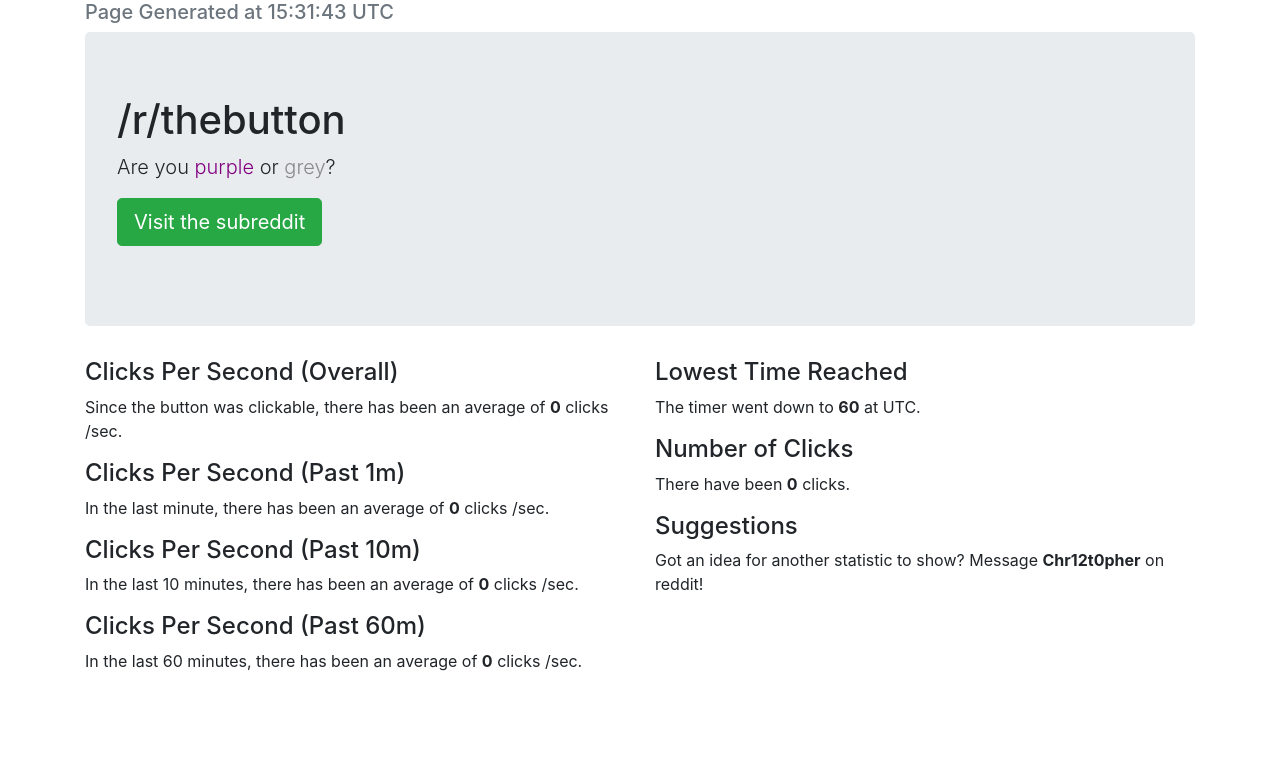
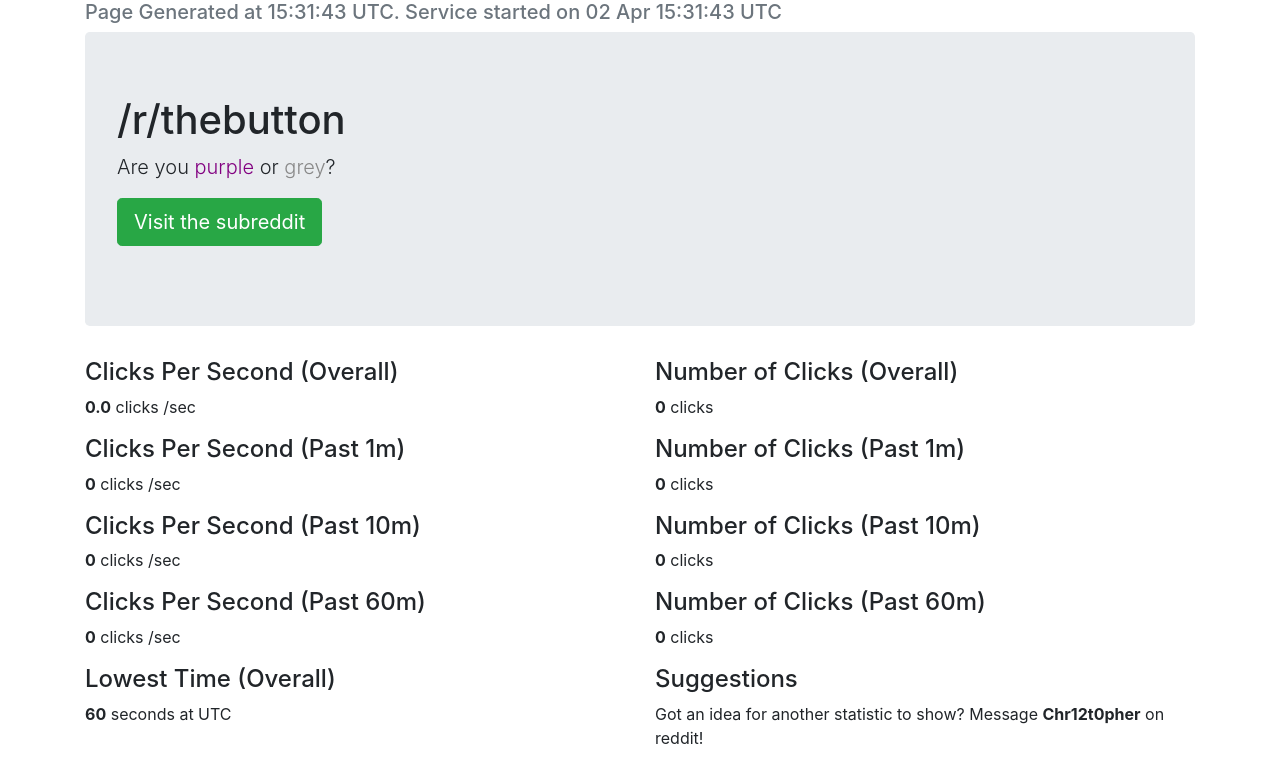
Before and after one commit to Chr12t0pher/r-slash-thebutton, a Flask app: page / in a window 1280 px wide. Shown: the top 783 px of the page. Run offline with Flask 2, Linux system fonts and the light colour scheme; some libraries are stand-ins or nearby versions.

Commit message:
Made averages work better, now uses a rolling average rather than every x minutes.

```diff
--- a/app.py
+++ b/app.py
@@ -4,19 +4,23 @@ import threading
 from flask import Flask, render_template
 import datetime
 from json import loads, dumps
-import redis
 from time import sleep
+
+starttime = datetime.datetime.utcnow().strftime("%d %b %H:%M:%S")
 
 try:
     with open("lowest.json", "r") as f:
-        button_data = {"lowestTime": loads(f.read()), "clicks_second": {"1m": 0, "10m": 0, "60m": 0, "all": 0},
-                       "clicks": 0}
+        button_data = {"lowestTime": {"1m": 0, "10m": 0, "60m": 0, "all": loads(f.read())},
+                       "clicks_second": {"1m": 0, "10m": 0, "60m": 0, "all": 0},
+                       "clicks": {"1m": 0, "10m": 0, "60m": 0, "all": 0}}
+        historic_data = {"click_count": []}
 except IOError:
-        button_data = {"lowestTime": {"value": 60, "time": ""}, "clicks_second": {"1m": 0, "10m": 0, "60m": 0,
-                                                                                  "all": 0}, "clicks": 0}
+        button_data = {"lowestTime": {"1m": 0, "10m": 0, "60m": 0, "all": {"clicks": 60, "time": ""}},
+                       "clicks_second": {"1m": 0, "10m": 0, "60m": 0, "all": 0},
+                       "clicks": {"1m": 0, "10m": 0, "60m": 0, "all": 0}}
+        historic_data = {"click_count": []}
 
 app = Flask(__name__)
-red = redis.StrictRedis()
 
 
 def socket_controller():
@@ -24,55 +28,50 @@ def socket_controller():
 
     class Socket(WebSocketClient):
         def received_message(self, message):
-            message_dict = literal_eval(str(message))["payload"]  # Convert string to dictionary and strip unneeded data.
-            if message_dict["seconds_left"] < button_data["lowestTime"]["value"]:
-                button_data["lowestTime"]["value"] = int(message_dict["seconds_left"])
-                button_data["lowestTime"]["time"] = message_dict["now_str"][-8:].replace("-", ":")
+            message_dict = literal_eval(str(message))["payload"]
+            if message_dict["seconds_left"] < button_data["lowestTime"]["all"]["clicks"]:
+                button_data["lowestTime"]["all"]["clicks"] = int(message_dict["seconds_left"])
+                button_data["lowestTime"]["all"]["time"] = message_dict["now_str"][-8:].replace("-", ":")
                 with open("lowest.json", "w") as f:
-                    f.write(dumps(button_data["lowestTime"]))
-            button_data["clicks"] = int(message_dict["participants_text"].replace(",", ""))
-            button_data["clicks_second"]["all"] = round((button_data["clicks"] / (datetime.datetime.today() -
-                                                         datetime.datetime(2015, 4, 1, 17, 00, 00)).total_seconds()), 3)
-        red.publish("main", dumps(button_data))
+                    f.write(dumps(button_data["lowestTime"]["all"]))
+            button_data["clicks"]["all"] = int(message_dict["participants_text"].replace(",", ""))
+
     socket = Socket("wss://wss.redditmedia.com/thebutton?h=18f357d4d3b377018523f3981d36f2c63f976873&e=1428054735")
     socket.connect()
     socket.run_forever()
 
 
-def one_minute_average():
-    global button_data
+def calculate_averages():
     while True:
-        start = button_data["clicks"]
-        sleep(60)
-        end = button_data["clicks"]
-        button_data["clicks_second"]["1m"] = round((end - start) / 60, 3)
+        button_data["clicks_second"]["all"] = round((button_data["clicks"]["all"] / (datetime.datetime.today() -
+                                                     datetime.datetime(2015, 4, 1, 17, 00, 00)).total_seconds()), 3)
+        if len(historic_data["click_count"]) >= 12:
+            button_data["clicks_second"]["1m"] = round((historic_data["click_count"][-1] - historic_data["click_count"][-12]) / 60, 3)
+            button_data["clicks"]["1m"] = round(historic_data["click_count"][-1] - historic_data["click_count"][-12], 3)
+        if len(historic_data["click_count"]) >= 120:
+            button_data["clicks_second"]["10m"] = round((historic_data["click_count"][-1] - historic_data["click_count"][-120]) / 600, 3)
+            button_data["clicks"]["10m"] = round(historic_data["click_count"][-1] - historic_data["click_count"][-120], 3)
+        if len(historic_data["click_count"]) == 720:
+            button_data["clicks_second"]["60m"] = round((historic_data["click_count"][-1] - historic_data["click_count"][-720]) / 3600, 3)
+            button_data["clicks"]["60m"] = round(historic_data["click_count"][-1] - historic_data["click_count"][-720], 3)
+        sleep(5)
 
 
-def ten_minute_average():
-    global button_data
+def historic_append():
+    sleep(10)
     while True:
-        start = button_data["clicks"]
-        sleep(600)
-        end = button_data["clicks"]
-        button_data["clicks_second"]["10m"] = round((end - start) / 600, 3)
-
-
-def sixty_minute_average():
-    global button_data
-    while True:
-        start = button_data["clicks"]
-        sleep(3600)
-        end = button_data["clicks"]
-        button_data["clicks_second"]["60m"] = round((end - start) / 3600, 3)
+        historic_data["click_count"].append(button_data["clicks"]["all"])
+        if len(historic_data["click_count"]) > 720:
+            historic_data.pop(0)
+        sleep(5)
 
 
 @app.route("/")
 def home():
-    return render_template("home.html", data=button_data, time=datetime.datetime.utcnow().strftime("%H:%M:%S"))
+    return render_template("home.html", data=button_data, time=[datetime.datetime.utcnow().strftime("%H:%M:%S"), starttime])
 
 if __name__ == "__main__":
     threading.Thread(target=socket_controller).start()
-    threading.Thread(target=one_minute_average).start()
-    threading.Thread(target=ten_minute_average).start()
-    threading.Thread(target=sixty_minute_average).start()
+    threading.Thread(target=historic_append).start()
+    threading.Thread(target=calculate_averages).start()
     app.run(debug=True, use_reloader=False, threaded=True)
--- a/templates/home.html
+++ b/templates/home.html
@@ -23,7 +23,7 @@
 
     <div class="container">
       <div class="header clearfix">
-      <h5 class="text-muted">Page Generated at {{ time }} UTC</h5>
+      <h5 class="text-muted">Page Generated at {{ time[0] }} UTC. Service started on {{ time[1] }} UTC</h5>
       </div>
       <div class="jumbotron">
         <h1>/r/thebutton</h1>
@@ -34,25 +34,40 @@
       <div class="row marketing">
         <div class="col-lg-6">
           <h4>Clicks Per Second (Overall)</h4>
-          <p>Since the button was clickable, there has been an average of <strong>{{ data["clicks_second"]["all"] }}</strong> clicks /sec.</p>
+          <p><strong>{{ data["clicks_second"]["all"] }}</strong> clicks /sec</p>
 
           <h4>Clicks Per Second (Past 1m)</h4>
-          <p>In the last minute, there has been an average of <strong>{{ data["clicks_second"]["1m"] }}</strong> clicks  /sec.</p>
+          <p><strong>{{ data["clicks_second"]["1m"] }}</strong> clicks  /sec</p>
 
           <h4>Clicks Per Second (Past 10m)</h4>
-          <p>In the last 10 minutes, there has been an average of <strong>{{ data["clicks_second"]["10m"] }}</strong> clicks /sec.</p>
+          <p><strong>{{ data["clicks_second"]["10m"] }}</strong> clicks /sec</p>
 
           <h4>Clicks Per Second (Past 60m)</h4>
-          <p>In the last 60 minutes, there has been an average of <strong>{{ data["clicks_second"]["60m"] }}</strong> clicks /sec.</p>
+          <p><strong>{{ data["clicks_second"]["60m"] }}</strong> clicks /sec</p>
         </div>
 
         <div class="col-lg-6">
-          <h4>Lowest Time Reached</h4>
-          <p>The timer went down to <strong>{{ data["lowestTime"]["value"] }}</strong> at <strong>{{ data["lowestTime"]["time"] }}</strong> UTC.</p>
+          <h4>Number of Clicks (Overall)</h4>
+          <p><strong>{{ data["clicks"]["all"] }}</strong> clicks</p>
 
-          <h4>Number of Clicks</h4>
-          <p>There have been <strong>{{ data["clicks"] }}</strong> clicks.</p>
+          <h4>Number of Clicks (Past 1m)</h4>
+          <p><strong>{{ data["clicks"]["1m"] }}</strong> clicks</p>
 
+          <h4>Number of Clicks (Past 10m)</h4>
+          <p><strong>{{ data["clicks"]["10m"] }}</strong> clicks</p>
+
+          <h4>Number of Clicks (Past 60m)</h4>
+          <p><strong>{{ data["clicks"]["60m"] }}</strong> clicks</p>
+        </div>
+      </div>
+
+      <div class="row marketing">
+        <div class="col-lg-6">
+
+          <h4>Lowest Time (Overall)</h4>
+          <p><strong>{{ data["lowestTime"]["all"]["clicks"] }}</strong> seconds at <strong>{{ data["lowestTime"]["all"]["time"] }}</strong> UTC</p>
+        </div>
+        <div class="col-lg-6">
           <h4>Suggestions</h4>
           <p>Got an idea for another statistic to show? Message <strong>Chr12t0pher</strong> on reddit!</p>
         </div>
```
